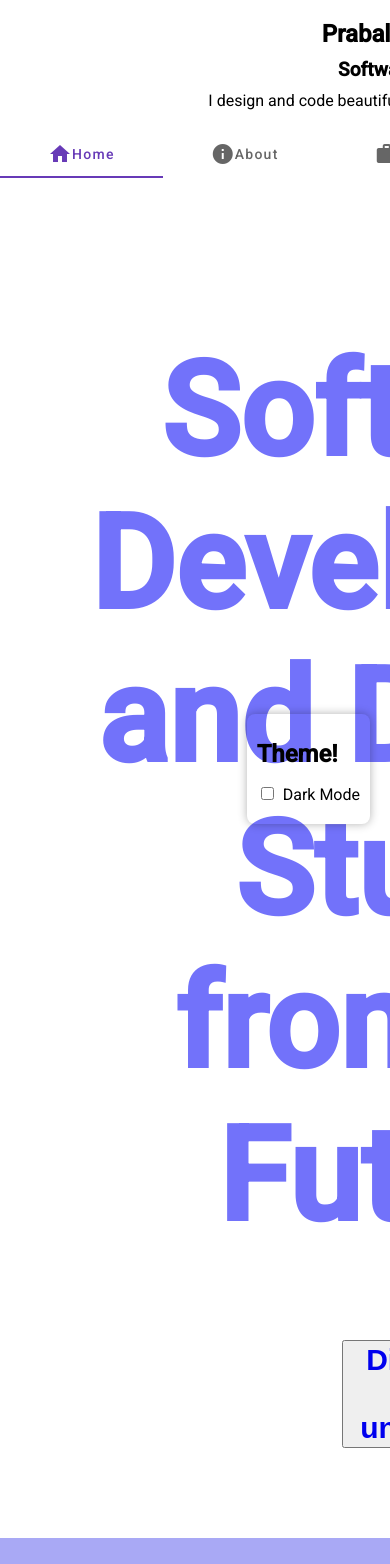
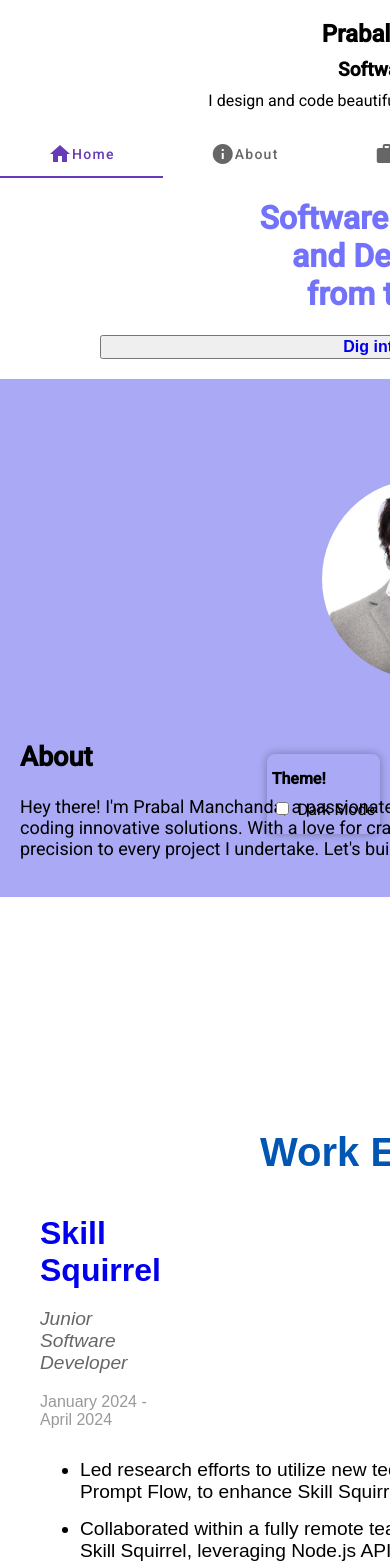
Before and after one commit to Prabal31/My-Portfolio, an Angular app: page / in a window 390 px wide. Shown: the top 1564 px of the page. Built offline with nearby package versions, Linux system fonts and the light colour scheme.

Commit message:
added cs styling in app.css and about .css to make it responsive in other devices

```diff
--- a/src/app/Menu/menu-about/menu-about.component.css
+++ b/src/app/Menu/menu-about/menu-about.component.css
@@ -11,9 +11,10 @@
 
 .about-me-content {
     display: flex;
-    max-width: 10000px; /* Adjust maximum width as needed */
+    width: 100%; /* Stretch to the whole width */
     flex-direction: row; /* Ensure horizontal alignment */
     align-items: center; /* Center align items vertically */
+    padding: 0 20px; /* Add padding to the sides for spacing */
 }
 
 .about-me-photo {
@@ -32,8 +33,67 @@
 }
 
 .about-me-text {
-    flex: 2;
+    flex: 3; /* Increase flex value to make the text section wider */
     padding: 100px; /* Adjust padding for spacing */
     font-size: 25px;
-    max-width: 600px; /* Limit the width of the text container */
+    max-width: 100%; /* Remove width constraint */
 }
+
+/* Responsive Design */
+@media only screen and (max-width: 600px) {
+    .about-me-container {
+        flex-direction: column;
+        padding-top: 100px;
+        height: auto;
+    }
+
+    .about-me-content {
+        flex-direction: column;
+        align-items: center;
+    }
+
+    .about-me-photo {
+        justify-content: center;
+        margin-bottom: 20px;
+    }
+
+    .about-me-photo img {
+        margin-right: 0;
+        width: 200px;
+        height: 200px;
+    }
+
+    .about-me-text {
+        padding: 20px;
+        font-size: 18px;
+        max-width: 100%;
+    }
+}
+
+@media only screen and (min-width: 601px) and (max-width: 1200px) {
+    .about-me-container {
+        padding-top: 150px;
+        height: auto;
+    }
+
+    .about-me-content {
+        flex-direction: row;
+        align-items: center;
+    }
+
+    .about-me-photo {
+        justify-content: center;
+    }
+
+    .about-me-photo img {
+        margin-right: 40px;
+        width: 300px;
+        height: 300px;
+    }
+
+    .about-me-text {
+        padding: 50px;
+        font-size: 20px;
+        max-width: 100%; /* Ensure full width */
+    }
+}
--- a/src/app/Menu/menu-about/menu-about.component.html
+++ b/src/app/Menu/menu-about/menu-about.component.html
@@ -1,13 +1,11 @@
-<div  id="about" class="about-me-container">
+<div id="about" class="about-me-container">
     <div class="about-me-content">
         <div class="about-me-photo">
             <img src="{{data.image}}" alt="Your Photo">
         </div>
         <div class="about-me-text">
             <h2 id="about-h2">About</h2>
-            <p>
-                {{data.about}}
-            </p>
+            <p>{{data.about}}</p>
         </div>
     </div>
 </div>
--- a/src/app/app.component.css
+++ b/src/app/app.component.css
@@ -100,36 +100,55 @@ body {
   margin-right: 5px;
 }
 
-/* Footer Section Styles */
-#footer {
-  bottom: 0;
-  left: 0;
-  width: 100vw;
-  text-align: center;
-  font-size: 1.2em;
-  padding: 20px 0;
-  background-color: #333;
-  color: #fff;
-}
-
 /* Responsive Design */
 @media only screen and (max-width: 600px) {
-  #footer {
-      font-size: 1em;
-      padding: 10px 0;
+  .div-main-id {
+    padding: 20px;
+  }
+
+  .div-main-id h1 {
+    font-size: 2em;
+  }
+
+  .div-main-id button {
+    width: 80%;
+    height: auto;
+    font-size: 1em;
+  }
+
+  .theme-toggle {
+    bottom: 10px;
+    right: 10px;
+    padding: 5px;
+  }
+
+  .theme-toggle h1 {
+    font-size: 1em;
   }
 }
 
 @media only screen and (min-width: 601px) and (max-width: 1200px) {
-  #footer {
-      font-size: 1.1em;
-      padding: 15px 0;
+  .div-main-id {
+    padding: 50px;
+  }
+
+  .div-main-id h1 {
+    font-size: 3em;
+  }
+
+  .div-main-id button {
+    width: 50%;
+    height: auto;
+    font-size: 1.5em;
+  }
+
+  .theme-toggle {
+    bottom: 15px;
+    right: 15px;
+    padding: 8px;
+  }
+
+  .theme-toggle h1 {
+    font-size: 1.2em;
   }
 }
-
-@media only screen and (min-width: 1201px) {
-  #footer {
-      font-size: 1.2em;
-      padding: 20px 0;
-  }
-}
```
